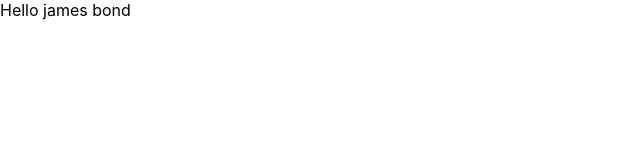
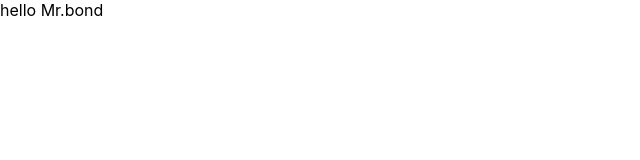
Before and after one commit to shaybuzz/react-actors, a React (Create React App) app: page / in a window 1280 px wide. Shown: the top 160 px of the page, without its empty margins (0-640 px from the left). Built offline with nearby package versions, Linux system fonts and the light colour scheme.

Commit message:
init data from mock map json mock data to Class ActorsMock

```diff
--- a/src/App.js
+++ b/src/App.js
@@ -1,18 +1,40 @@
 import React, { Component } from 'react';
 import './App.css';
 import $ from 'jquery';
-import actorsModel from './components/actors-mock.json';
+import ActorModel from './components/ActorModel'
+import actorsMock from './components/actors-mock.json';
 import { mockComponent } from 'react-dom/test-utils';
 
-console.log(actorsModel);
-let actor = actorsModel[0];
+// let actors = [];
+// for(let i = 0 ; i < actorsMock.length ; i++){
+//   actors.push(new ActorModel(
+//     actorsMock[i].fname,
+//     actorsMock[i].lname,
+//     actorsMock[i].birthday,
+//     actorsMock[i].imageUrl,
+//     actorsMock[i].imdbId
+//     ));
+// }
 
+let actorsDiv = actorsMock.map((actor, index)=>
+<div key={index}>{actor.lname} {actor.fname}</div>
+);
 
+let actors = actorsMock.map(actor=>
+  new ActorModel(
+    actor.fname,
+    actor.lname,
+    actor.birthday,
+    actor.imageUrl,
+    actor.imdbId)
+  );
+
+  console.log(actors[1].fname);
 
 function App() {
   return (
     <div>
-        Hello {actor.fname + " " + actor.lname}
+        {actors[0].sayHello()}
     </div>
   );
 }
--- a/src/component/data-model/ActorModel.js
+++ b/src/components/ActorModel.js
@@ -6,4 +6,10 @@ class ActorModel {
         this.imageUrl = imageUrl;
         this.imdbId = imdbId;
     }
+
+    sayHello(){
+        return "hello Mr." + this.lname;
+    }
 }
+
+export default ActorModel;
```
